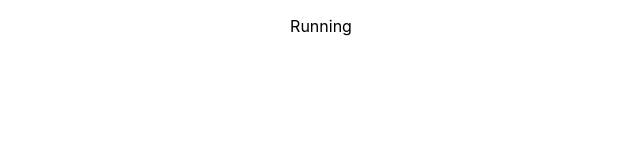
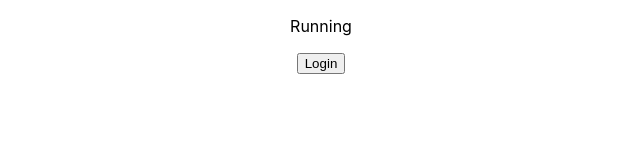
Before and after one commit to EzanAsif/ReactJs-Boilerplate-With-PWA, a React (Create React App) app: page / in a window 1280 px wide. Shown: the top 160 px of the page, without its empty margins (319-959 px from the left). Built offline with nearby package versions, Linux system fonts and the light colour scheme.

Commit message:
User Authentication(login) done [DONE]

```diff
--- a/src/App.js
+++ b/src/App.js
@@ -1,16 +1,13 @@
 import React from "react";
 import "./App.css";
-import { Provider, useSelector, useDispatch } from "react-redux";
-import { store } from "./Store/index";
+import { useSelector, useDispatch } from "react-redux";
 import { userDataFromLocalStorage } from "./Store/Reducers/AuthReducer";
 
 const userDataFunc = async () => {
   try {
     let value;
-    value = await localStorage.getItem("token").then((res) => {
-      return res;
-    });
-    return value;
+    value = await localStorage.getItem("token");
+    if (value) return value;
   } catch (e) {
     console.log(e);
   }
@@ -35,19 +32,43 @@ const UserAuthenticated = () => {
     })().catch((err) => {
       console.error(err);
     });
-  }, []);
+  }, [localStorage]);
 
   return null;
 };
 
 function App() {
+  const dispatch = useDispatch();
+
+  const setToken = async (value) => {
+    try {
+      // debugger;
+      // const jsonValue = JSON.stringify(value);
+      const v = {
+        userId: "3123-123-123123-3145",
+      };
+      console.log(v, "v");
+      await localStorage.setItem("token", JSON.stringify(v));
+      let userToken = await localStorage.getItem("token");
+      console.log(userToken);
+      if (userToken) {
+        let parsedUserData = JSON.parse(userToken);
+        dispatch(userDataFromLocalStorage(parsedUserData));
+      }
+      // return userToken;
+    } catch (e) {
+      console.log(e);
+    }
+  };
+
   return (
-    <Provider store={store}>
+    <>
       <UserAuthenticated />
       <div className="App">
         <p>Running</p>
+        <button onClick={setToken}>Login</button>
       </div>
-    </Provider>
+    </>
   );
 }
 
--- a/src/index.js
+++ b/src/index.js
@@ -1,12 +1,15 @@
-import React from 'react';
-import ReactDOM from 'react-dom/client';
-import './index.css';
-import App from './App';
-
-const root = ReactDOM.createRoot(document.getElementById('root'));
+import React from "react";
+import ReactDOM from "react-dom/client";
+import "./index.css";
+import App from "./App";
+import { Provider } from "react-redux";
+import { store } from "./Store/index";
+const root = ReactDOM.createRoot(document.getElementById("root"));
 root.render(
   <React.StrictMode>
-    <App />
+    <Provider store={store}>
+      <App />
+    </Provider>
   </React.StrictMode>
 );
 
```
